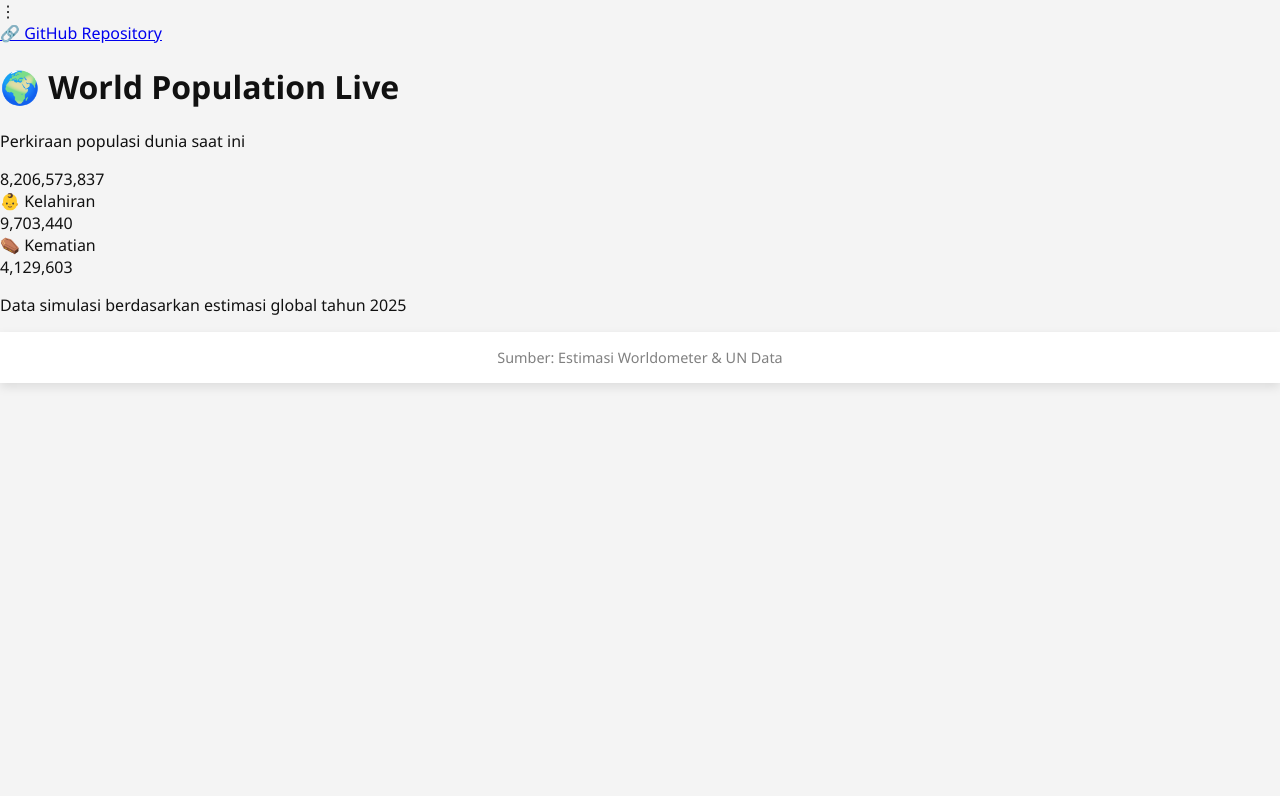
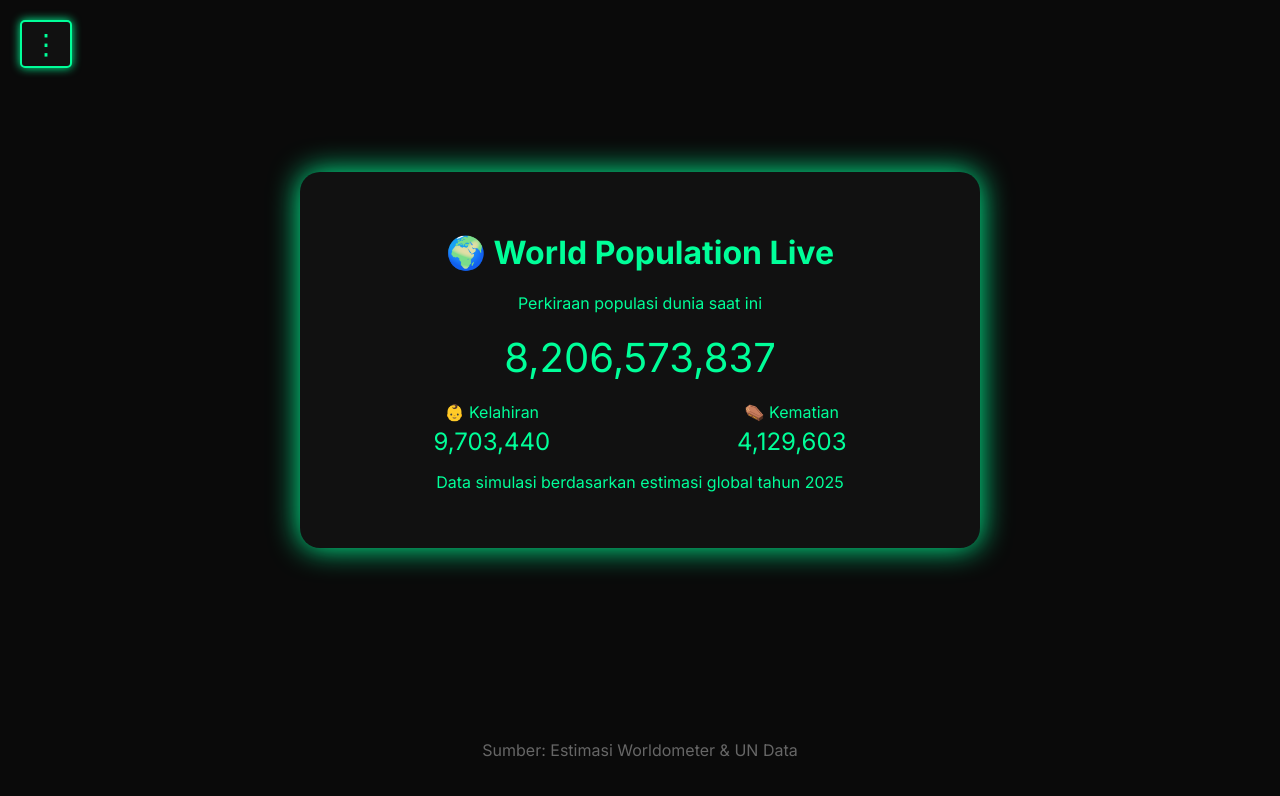
Before and after one commit to ryven-gg/Population-Tracker, a plain HTML site: page index.html in a window 1280 px wide. Drawn offline with Linux system fonts and the light colour scheme.

Commit message:
Update style.css

```diff
--- a/style.css
+++ b/style.css
@@ -1,120 +1,100 @@
-:root {
-  --bg: #f4f4f4;
-  --text: #111;
-  --accent: #0077ff;
-  --card-bg: #ffffff;
-  --shadow: 0 4px 10px rgba(0, 0, 0, 0.1);
+body {
+  background-color: #0a0a0a;
+  color: #00ff99;
+  font-family: 'Inter', sans-serif;
+  margin: 0;
+  padding: 0;
 }
 
-body.dark {
-  --bg: #0e0e0e;
-  --text: #f4f4f4;
-  --accent: #00bfff;
-  --card-bg: #1c1c1c;
-  --shadow: 0 4px 12px rgba(255, 255, 255, 0.05);
+/* Titik tiga menu */
+.menu-wrapper {
+  position: fixed;
+  top: 20px;
+  left: 20px;
+  z-index: 999;
 }
 
-body {
-  margin: 0;
-  padding: 0;
-  background-color: var(--bg);
-  color: var(--text);
-  font-family: 'Segoe UI', sans-serif;
-  transition: background-color 0.4s, color 0.4s;
-  display: flex;
-  flex-direction: column;
-  min-height: 100vh;
+.menu-button {
+  font-size: 28px;
+  cursor: pointer;
+  color: #00ff99;
+  padding: 5px 10px;
+  border-radius: 5px;
+  background-color: #111;
+  border: 2px solid #00ff99;
+  box-shadow: 0 0 10px #00ff99;
+  transition: background 0.3s;
 }
 
-/* Header */
-header {
+.menu-button:hover {
+  background-color: #00ff99;
+  color: #000;
+}
+
+.menu-dropdown {
+  display: none;
+  position: absolute;
+  top: 40px;
+  left: 0;
+  background-color: #111;
+  border: 2px solid #00ff99;
+  border-radius: 8px;
+  box-shadow: 0 0 15px #00ff99;
+  min-width: 200px;
+  padding: 10px 0;
+}
+
+.menu-dropdown a {
+  display: block;
+  color: #00ff99;
+  padding: 10px 20px;
+  text-decoration: none;
+  transition: background 0.3s;
+}
+
+.menu-dropdown a:hover {
+  background-color: #00ff99;
+  color: #000;
+}
+
+.container {
   display: flex;
   justify-content: center;
   align-items: center;
-  gap: 1rem;
-  padding: 1.2rem 1rem;
-  position: relative;
-  background-color: var(--card-bg);
-  box-shadow: var(--shadow);
+  min-height: 90vh;
 }
 
-.github-link {
-  position: absolute;
-  right: 80px;
-  text-decoration: none;
-  color: var(--accent);
-  font-weight: bold;
-  transition: transform 0.2s, color 0.3s;
+.card {
+  background-color: #111;
+  padding: 40px;
+  border-radius: 20px;
+  box-shadow: 0 0 30px #00ff99;
+  text-align: center;
+  max-width: 600px;
+  width: 100%;
 }
 
-.github-link:hover {
-  transform: scale(1.1);
-  color: #0055cc;
+#counter {
+  font-size: 2.5rem;
+  margin: 20px 0;
+  color: #00ff99;
 }
 
-#toggle-theme {
-  position: absolute;
-  right: 20px;
-  background: none;
-  border: none;
-  font-size: 1.4rem;
-  cursor: pointer;
-  transition: transform 0.3s ease;
+.sub-counters {
+  display: flex;
+  justify-content: space-around;
+  margin-top: 20px;
 }
 
-#toggle-theme:hover {
-  transform: rotate(15deg);
+.sub span {
+  font-size: 1.5rem;
+  display: block;
+  margin-top: 5px;
+  color: #00ff99;
 }
 
-/* Main Content */
-main {
-  flex: 1;
-  display: flex;
-  flex-direction: column;
-  align-items: center;
-  justify-content: center;
-  padding: 3rem 1rem;
-  text-align: center;
-}
-
-main p {
-  font-size: 1.2rem;
-  margin-bottom: 0.5rem;
-}
-
-#population {
-  font-size: 3.5rem;
-  font-weight: 700;
-  color: var(--accent);
-  transition: transform 0.2s, color 0.3s;
-}
-
-#population:hover {
-  transform: scale(1.05);
-  color: #0055cc;
-}
-
-/* Footer */
 footer {
   text-align: center;
-  padding: 1rem;
-  font-size: 0.9rem;
-  color: gray;
-  background-color: var(--card-bg);
-  box-shadow: var(--shadow);
+  padding: 20px;
+  color: #666;
 }
-
-/* Responsiveness */
-@media (max-width: 600px) {
-  #population {
-    font-size: 2.5rem;
-  }
-
-  .github-link {
-    right: 60px;
-  }
-
-  #toggle-theme {
-    right: 15px;
-  }
-}
```
